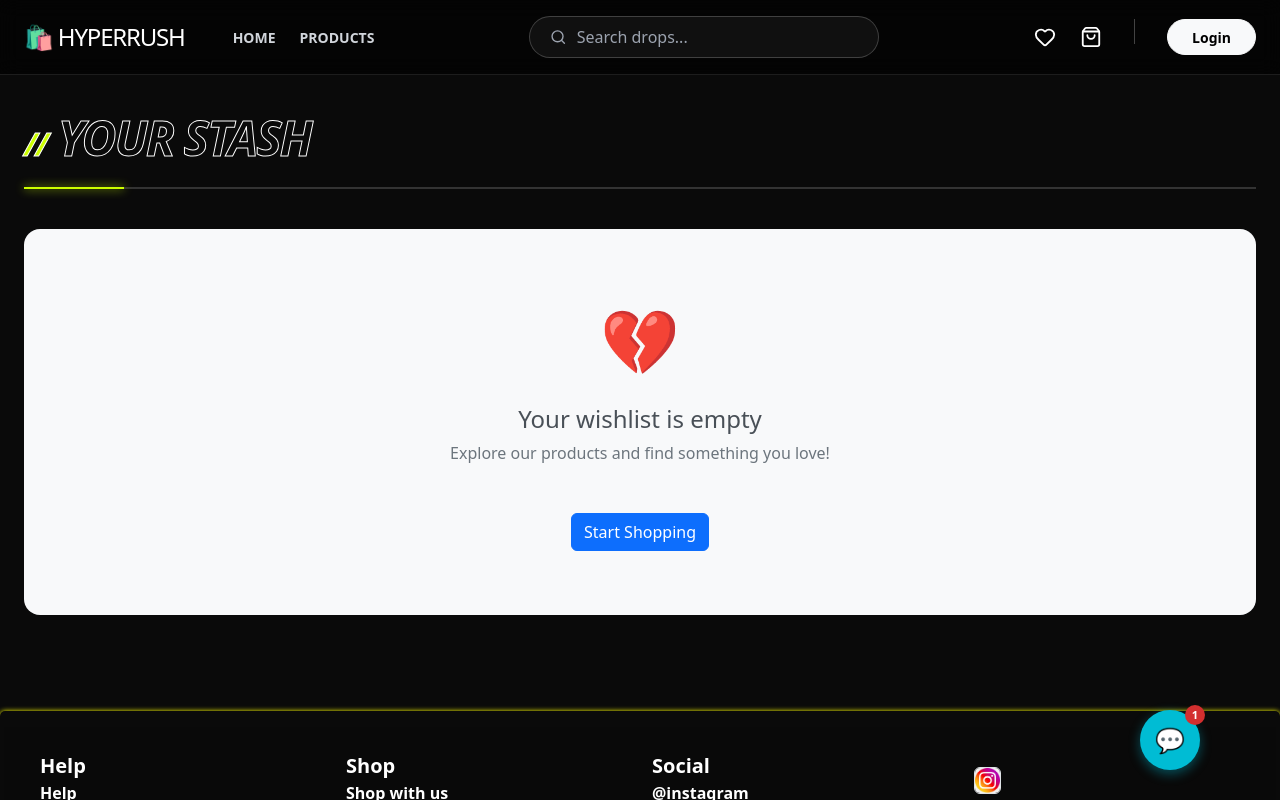
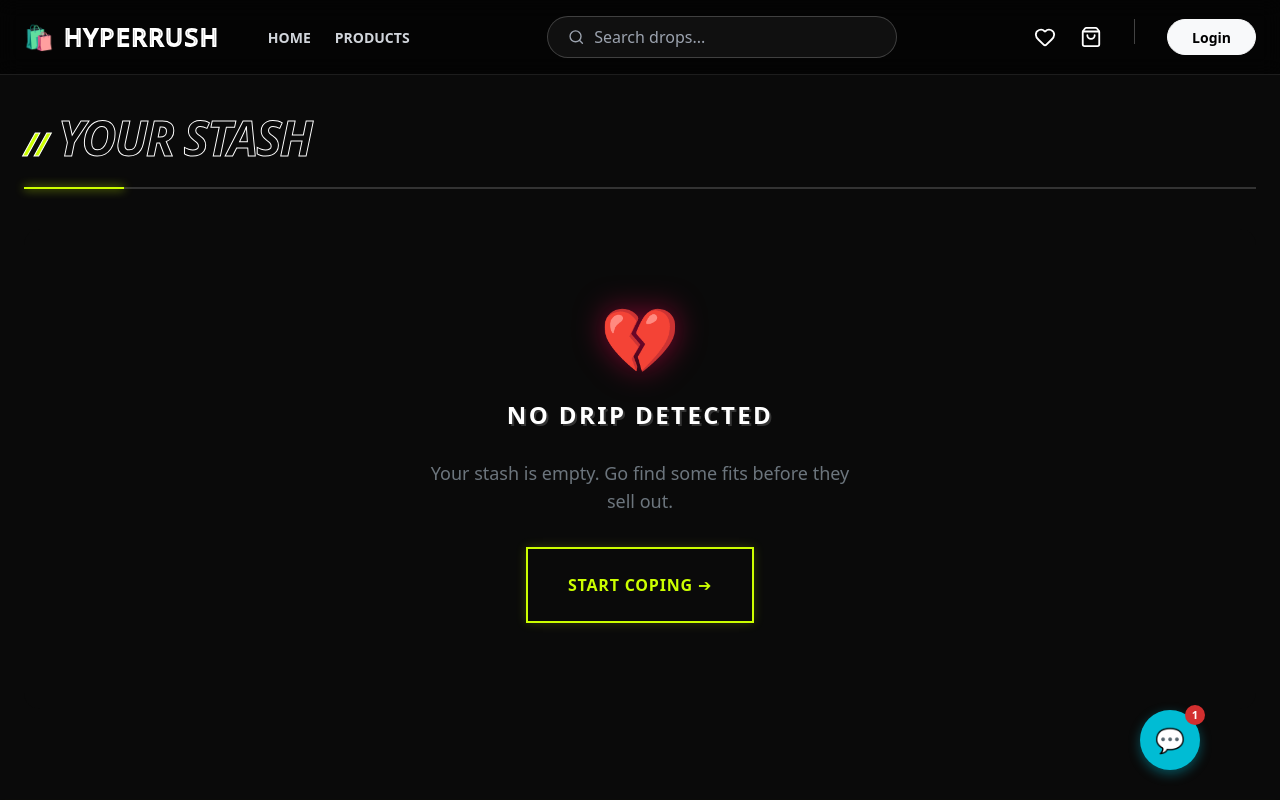
Before and after one commit to SATWIKKUMARPRADHAN/E-Commerce, a React (Vite) app in the folder client/: page /wishlist in a window 1280 px wide. Shown: the top 800 px of the page. Built offline with nearby package versions, Linux system fonts and the light colour scheme.

Commit message:
edit the logo

```diff
--- a/client/src/components/Layout.jsx
+++ b/client/src/components/Layout.jsx
@@ -38,7 +38,7 @@
             {/* 1. LEFT: Logo & Main Links */}
             <div className="d-flex align-items-center gap-5">
               <Link to="/" className="text-decoration-none text-white fw-black fs-4 tracking-tighter">
-                🛍️ HYPERRUSH
+                <span className="text-stroke" style={{ letterSpacing: '2px' }}>🛍️ HYPERRUSH</span>
               </Link>
 
               <div className="d-none d-md-flex gap-4">
--- a/client/src/pages/Wishlist.jsx
+++ b/client/src/pages/Wishlist.jsx
@@ -52,15 +52,57 @@
                     ))}
                 </div>
             ) : (
-                <div className="empty-wishlist">
-                    <div className="empty-icon">💔</div>
-                    <h2>Your wishlist is empty</h2>
-                    <p>Explore our products and find something you love!</p>
-                    <Link to="/products" className="btn btn-primary mt-3">
-                        Start Shopping
-                    </Link>
-                </div>
-            )}
+                <div
+    className="empty-wishlist flex flex-col items-center justify-center text-center min-h-[60vh] w-full"
+    style={{ backgroundColor: '#0a0a0a' }} // Ensures dark background
+>
+        {/* Animated Broken Heart with Neon Glow */}
+        <div
+            className="empty-icon text-9xl mb-6 animate-bounce"
+            style={{ filter: 'drop-shadow(0 0 15px rgba(255, 0, 85, 0.5))' }}
+        >
+            💔
+        </div>
+
+        {/* Edgy Uppercase Heading */}
+        <h2
+            className="text-4xl font-black uppercase tracking-widest mb-4"
+            style={{ color: '#ffffff', textShadow: '2px 2px 0px #333' }}
+        >
+            No Drip Detected
+        </h2>
+
+        {/* Subtext */}
+        <p className="text-gray-400 text-lg mb-8 max-w-md">
+            Your stash is empty. Go find some fits before they sell out.
+        </p>
+
+        {/* Neon Cyberpunk Button */}
+        <Link
+            to="/products"
+            className="px-10 py-4 font-bold uppercase tracking-wider transition-all duration-300"
+            style={{
+                border: '2px solid #ccff00',
+                color: '#ccff00',
+                textDecoration: 'none',
+                background: 'transparent',
+                boxShadow: '0 0 10px rgba(204, 255, 0, 0.2)'
+            }}
+            onMouseOver={(e) => {
+                e.currentTarget.style.background = '#ccff00';
+                e.currentTarget.style.color = '#000';
+                e.currentTarget.style.boxShadow = '0 0 25px rgba(204, 255, 0, 0.8)';
+            }}
+            onMouseOut={(e) => {
+                e.currentTarget.style.background = 'transparent';
+                e.currentTarget.style.color = '#ccff00';
+                e.currentTarget.style.boxShadow = '0 0 10px rgba(204, 255, 0, 0.2)';
+            }}
+            >
+                Start Coping ➔
+            </Link>
+            </div>
+                )}
         </div>
     );
 };
```
